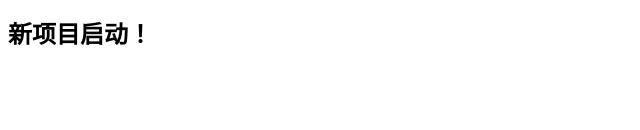
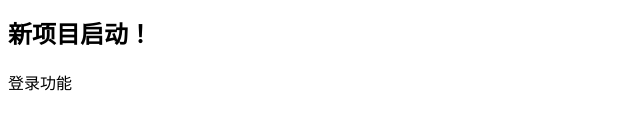
Before and after one commit to w3cteching/05Epro, a plain HTML site: page index.html in a window 1280 px wide. Shown: the part 162-292 px from the top of the page, without its empty margins (0-640 px from the left). Drawn offline with Linux system fonts and the light colour scheme.

Commit message:
添加登录功能

```diff
--- a/index.html
+++ b/index.html
@@ -16,5 +16,6 @@
         <li>5555</li>
     </ul>
     <h2>新项目启动！</h2>
+    <p>登录功能</p>
 </body>
 </html>
```
